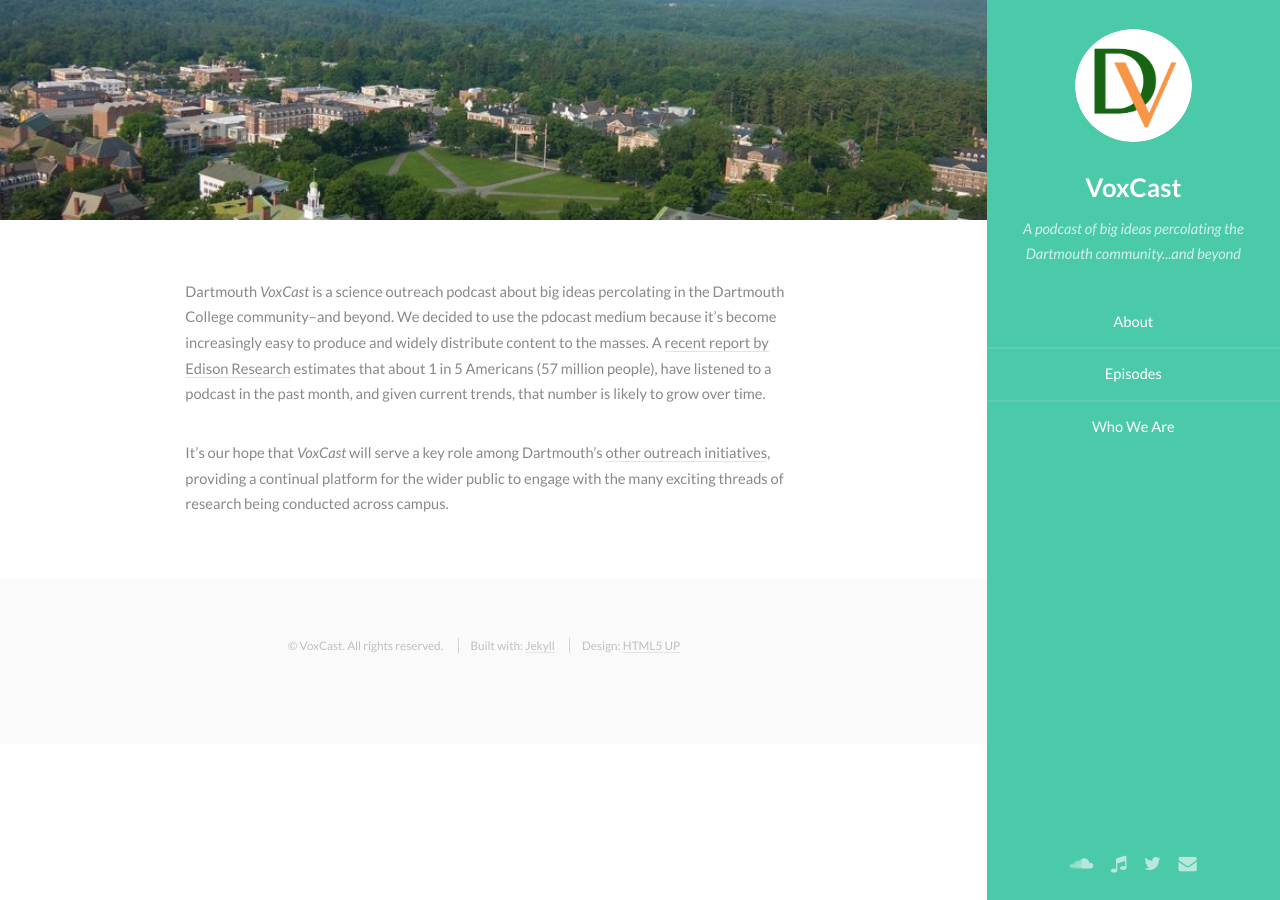
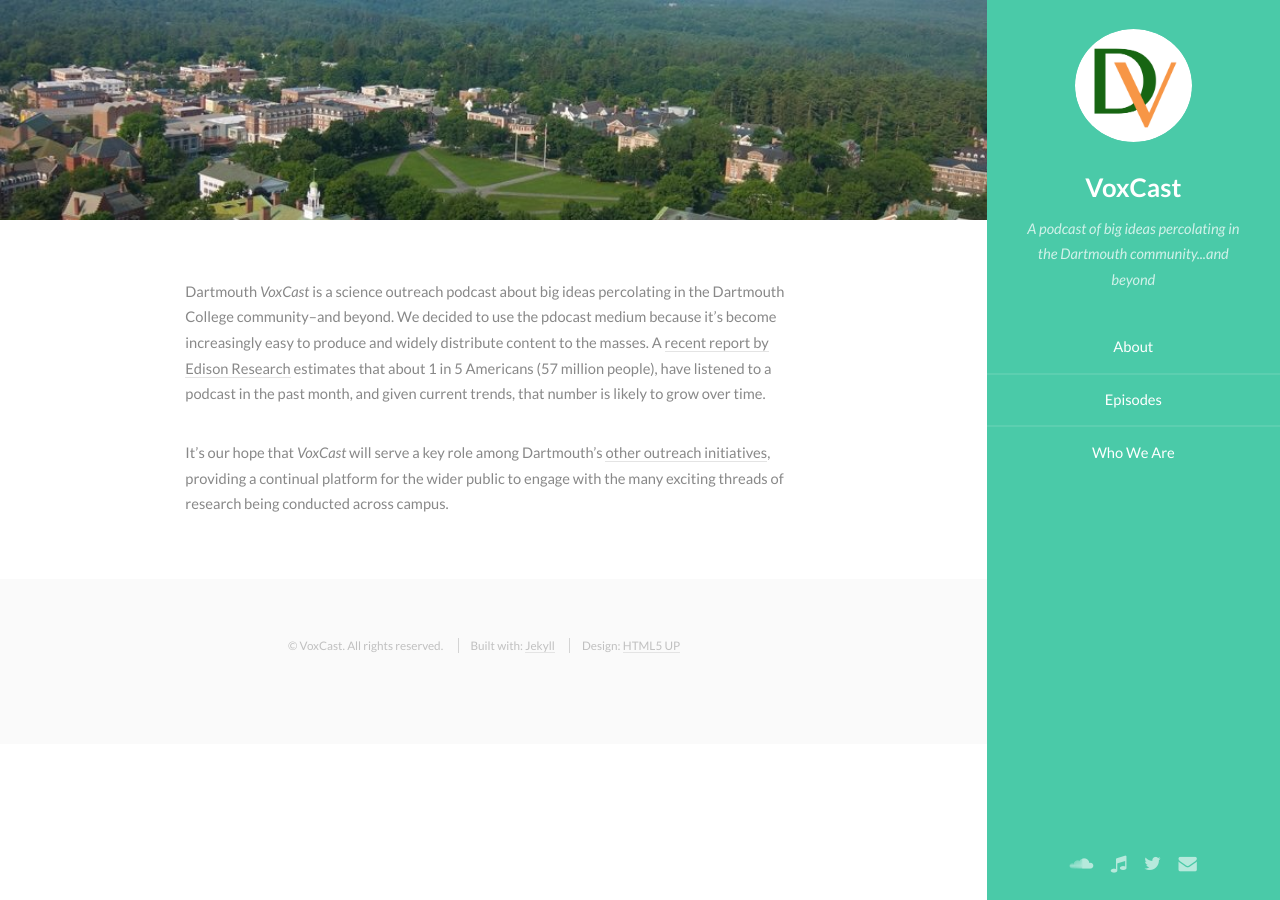
Before and after one commit to richlopez41/VoxCast.github.io, a Jekyll site: the page built from index.md, in a window 1280 px wide. Built offline with Jekyll 4.4.1, drawn with Linux system fonts in a browser that asks for light colours.

Commit message:
Fixed mini description

```diff
--- a/_config.yml
+++ b/_config.yml
@@ -2,7 +2,7 @@
 title: VoxCast
 email: voxcast@dartmouth.edu
 description: > # this means to ignore newlines until "baseurl:"
-  A podcast of big ideas percolating the Dartmouth community...and beyond
+  A podcast of big ideas percolating in the Dartmouth community...and beyond
 baseurl: "" # the subpath of your site, e.g. /blog/
 url: "http://voxcast.dartmouth.edu" # the base hostname & protocol for your site
 twitter_username: VoxCastDmouth
```
